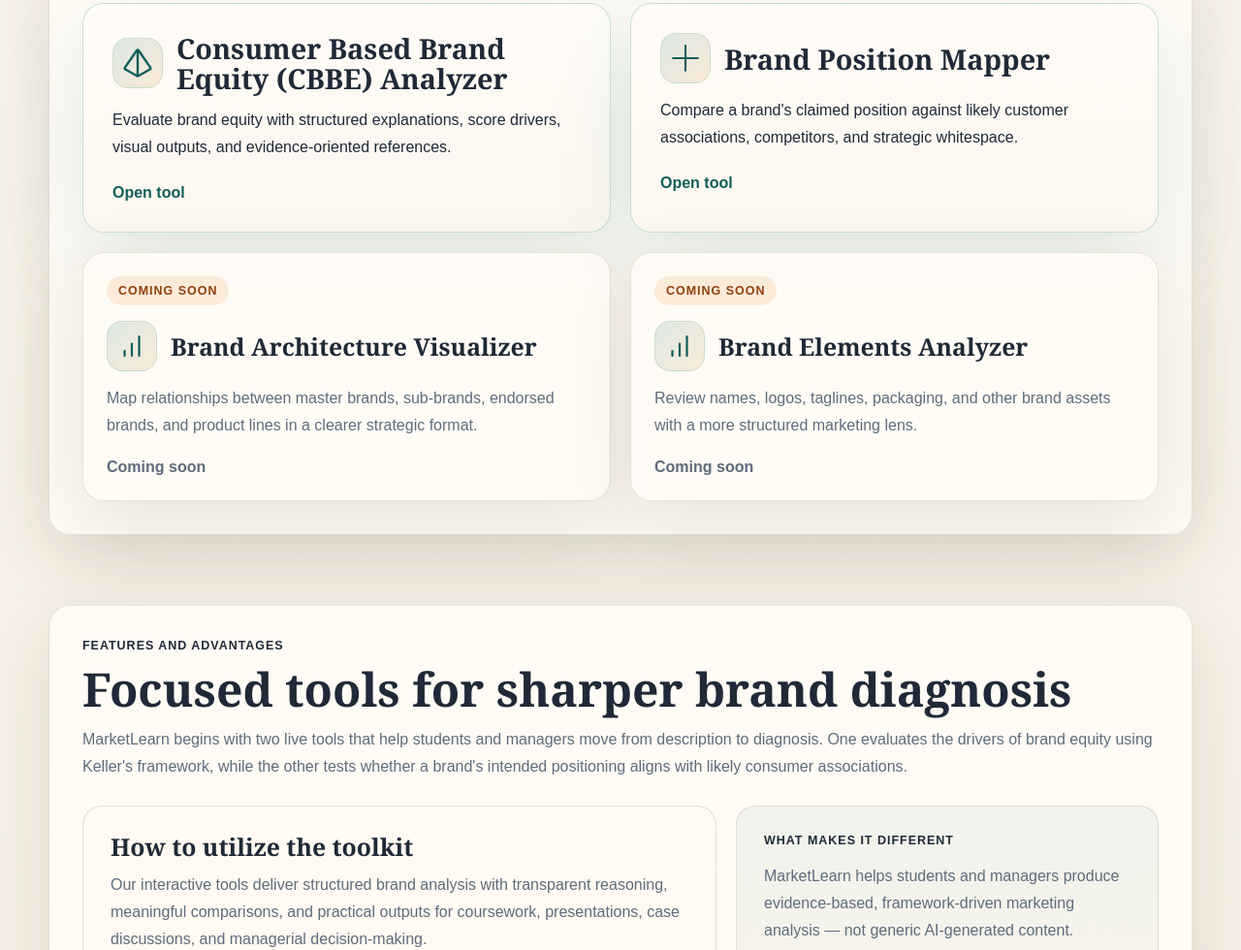
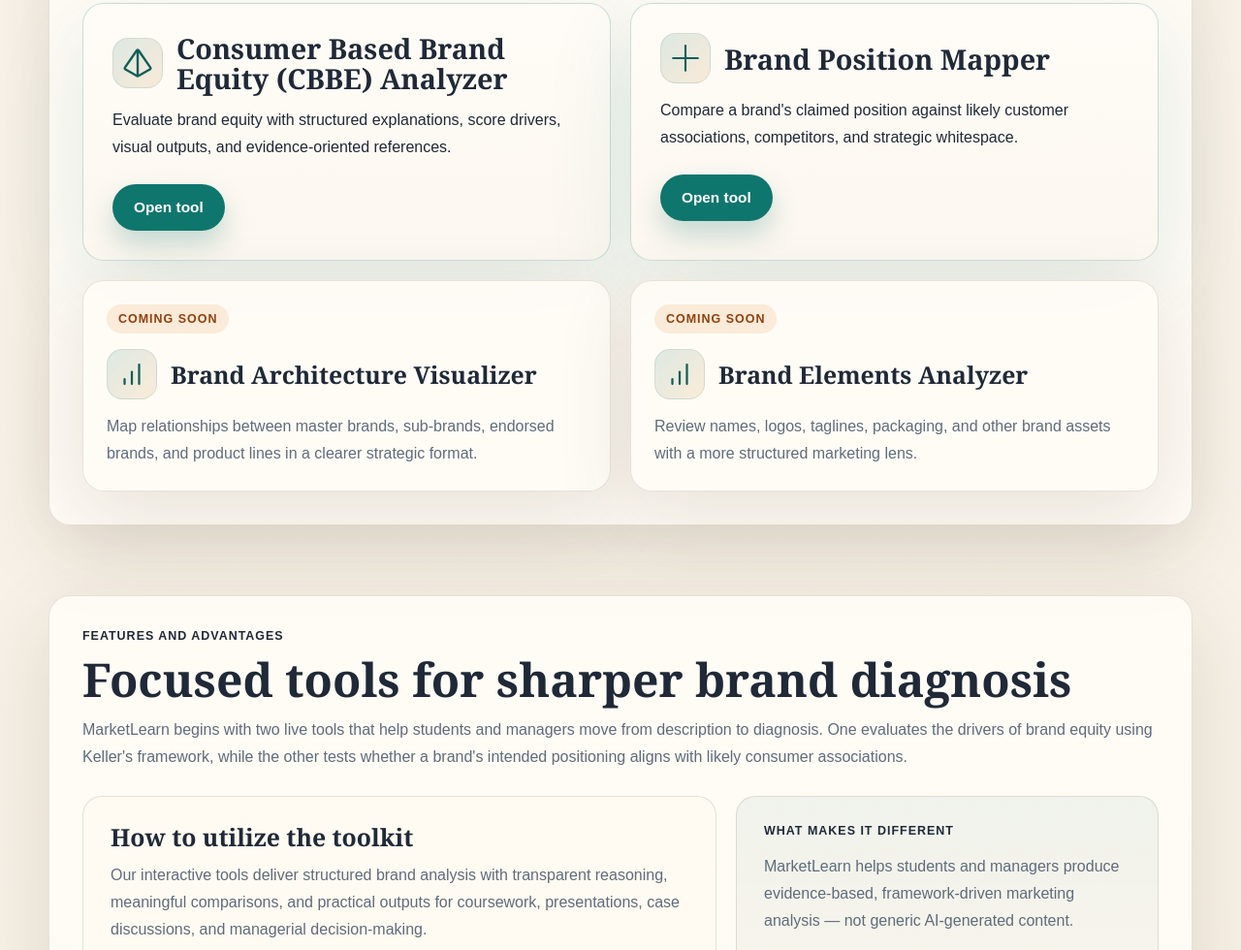
Before and after one commit to m2que/ai-tools-landing, a plain HTML site: page index.html in a window 1280 px wide. Shown: the part 1378-2358 px from the top of the page at 97% size. Drawn offline with Linux system fonts and the light colour scheme.

Commit message:
Polish toolkit card actions

```diff
--- a/index.html
+++ b/index.html
@@ -588,14 +588,22 @@
     .tool-link {
       margin-top: 20px;
       display: inline-flex;
+      align-items: center;
+      justify-content: center;
+      gap: 8px;
+      padding: 15px 22px;
+      border-radius: 999px;
       font-family: Arial, sans-serif;
+      font-size: 0.96rem;
       font-weight: 700;
-      color: var(--accent-strong);
+      color: white;
+      background: var(--accent);
+      box-shadow: 0 14px 28px rgba(15, 118, 110, 0.24);
+      transition: transform 160ms ease, box-shadow 160ms ease, background 160ms ease;
     }
 
-    .tool-link-disabled {
-      color: var(--muted);
-      cursor: default;
+    .tool-link:hover {
+      transform: translateY(-1px);
     }
 
     .workflow-grid,
@@ -820,7 +828,7 @@
               </div>
             </div>
             <p class="tool-copy">Evaluate brand equity with structured explanations, score drivers, visual outputs, and evidence-oriented references.</p>
-            <a class="tool-link" href="https://bpm.marketlearn.online" target="_blank" rel="noopener">Open tool</a>
+            <a class="tool-link" href="https://cbbe.marketlearn.online" target="_blank" rel="noopener">Open tool</a>
           </article>
           <article class="tool-card tool-card-live">
             <div class="tool-card-head">
@@ -834,7 +842,7 @@
               </div>
             </div>
             <p class="tool-copy">Compare a brand's claimed position against likely customer associations, competitors, and strategic whitespace.</p>
-            <a class="tool-link" href="https://cbbe.marketlearn.online" target="_blank" rel="noopener">Open tool</a>
+            <a class="tool-link" href="https://bpm.marketlearn.online" target="_blank" rel="noopener">Open tool</a>
           </article>
           <article class="tool-card">
             <div class="tool-status tool-status-soon">Coming soon</div>
@@ -849,7 +857,6 @@
               </div>
             </div>
             <p class="tool-copy">Map relationships between master brands, sub-brands, endorsed brands, and product lines in a clearer strategic format.</p>
-            <span class="tool-link tool-link-disabled">Coming soon</span>
           </article>
           <article class="tool-card">
             <div class="tool-status tool-status-soon">Coming soon</div>
@@ -864,7 +871,6 @@
               </div>
             </div>
             <p class="tool-copy">Review names, logos, taglines, packaging, and other brand assets with a more structured marketing lens.</p>
-            <span class="tool-link tool-link-disabled">Coming soon</span>
           </article>
         </div>
       </div>
```
